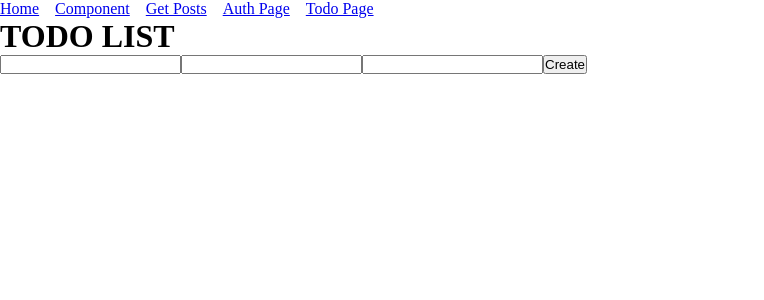
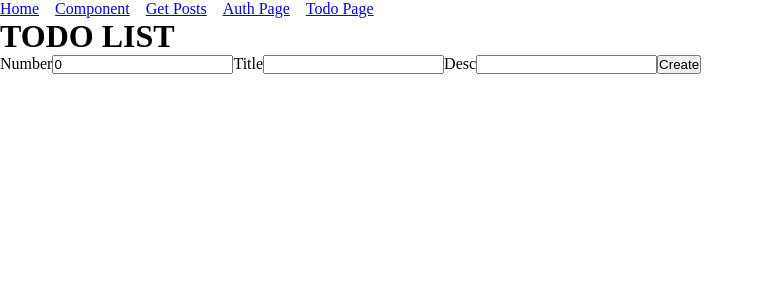
Before and after one commit to FarNys/Type-TestTools, a React (Create React App) app: page /todo in a window 1280 px wide. Shown: the top 300 px of the page, without its empty margins (0-764 px from the left). Built offline with nearby package versions, Linux system fonts and the light colour scheme.

Commit message:
+create button tailwind +create store.ts +todoList with rtk

```diff
--- a/package.json
+++ b/package.json
@@ -3,6 +3,7 @@
   "version": "0.1.0",
   "private": true,
   "dependencies": {
+    "@reduxjs/toolkit": "^1.9.1",
     "@testing-library/jest-dom": "^5.16.5",
     "@testing-library/react": "^13.4.0",
     "@testing-library/user-event": "^13.5.0",
@@ -14,9 +15,12 @@
     "cypress": "^11.2.0",
     "react": "^18.2.0",
     "react-dom": "^18.2.0",
+    "react-redux": "^8.0.5",
     "react-router": "^6.4.3",
     "react-router-dom": "^6.4.3",
     "react-scripts": "5.0.1",
+    "redux-logger": "^3.0.6",
+    "redux-typescript": "^1.2.1",
     "sass": "^1.56.1",
     "typescript": "^4.8.4",
     "web-vitals": "^2.1.4"
--- a/src/App.tsx
+++ b/src/App.tsx
@@ -1,10 +1,26 @@
 import React, { useState } from "react";
 import { Link } from "react-router-dom";
+
+export interface ButtonProps extends React.ComponentPropsWithoutRef<"button"> {
+  title?: string;
+  variant?: "sm" | "md";
+}
+
+const ButtonHTML = (props: ButtonProps) => {
+  const ButtonSize = {
+    sm: "px-2 py-1",
+    md: "px-4 py-2",
+  };
+  const { title, variant = "sm", ...rest } = props;
+  return <button {...rest} className={ButtonSize[variant]} />;
+};
+
 function App() {
   return (
     <div className="App" data-testid="app">
       <h1>h1 ALL</h1>
       <p>This Is Home</p>
+      <ButtonHTML variant="md">HTmL</ButtonHTML>
     </div>
   );
 }
--- /dev/null
+++ b/src/Components/Actions/Input.tsx
@@ -0,0 +1,20 @@
+import React from "react";
+
+interface InputProps
+  extends React.DetailedHTMLProps<
+      React.InputHTMLAttributes<HTMLInputElement>,
+      HTMLInputElement
+    >,
+    React.AriaAttributes {}
+
+const Input: React.FC<InputProps> = ({ className, ...rest }) => {
+  return (
+    <input
+      {...rest}
+      className={`px-4 py-2 mx-1 border focus:border-violet-600 focus:outline-none ${className}`}
+      {...rest}
+    />
+  );
+};
+
+export default Input;
--- a/src/Components/Button.tsx
+++ b/src/Components/Button.tsx
@@ -9,7 +9,11 @@ const Button: React.FC<ButtonProps> = (props) => {
   const { title, children, ...rest } = props;
 
   return (
-    <button data-testid="button" className="btn-class" {...rest}>
+    <button
+      data-testid="button"
+      className="mx-2 py-2 px-4 bg-slate-600 text-yellow-300 hover:bg-slate-700 active:bg-slate-800"
+      {...rest}
+    >
       {title}
       {children}
     </button>
--- a/src/Pages/TodoPage/TodoPage.tsx
+++ b/src/Pages/TodoPage/TodoPage.tsx
@@ -1,28 +1,41 @@
 import React, { useState } from "react";
+import { useDispatch, useSelector } from "react-redux";
+import Input from "../../Components/Actions/Input";
 import Button from "../../Components/Button";
 import SingleTodo from "./Components/SingleTodo";
 import { ErrorType, TodoType } from "./TodoTypes";
+import { RootState } from "../../store/store";
+import { addTodo, changeValueHandler } from "../../store/slices/todoSlice";
 
 const TodoPage = () => {
-  const [todo, settodo] = useState<TodoType>({
-    id: "",
-    title: "",
-    desc: "",
-  });
+  const dispatch = useDispatch();
+  const singleTodo = useSelector(
+    (state: RootState) => state.todosSlice.singleTodo
+  );
+  const todoLists = useSelector(
+    (state: RootState) => state.todosSlice.todoLists
+  );
+  console.log(todoLists);
+
   const [error, seterror] = useState<ErrorType>({
     state: false,
     msg: "",
   });
-  const [todoList, settodoList] = useState<TodoType[]>([]);
 
   const formDataHandler = (e: React.ChangeEvent<HTMLInputElement>) => {
     e.preventDefault();
-    settodo({ ...todo, [e.target.name]: e.target.value });
+    // settodo({ ...todo, [e.target.name]: e.target.value });
+    dispatch(
+      changeValueHandler({
+        name: e.target.name,
+        value: e.target.value.toString(),
+      })
+    );
   };
 
   const addTodoHandler = (e: React.FormEvent<HTMLButtonElement>) => {
     e.preventDefault();
-    if (!todo.id || !todo.title || !todo.desc) {
+    if (!singleTodo.id || !singleTodo.title || !singleTodo.desc) {
       seterror({
         state: true,
         msg: "Fill All Fields",
@@ -31,12 +44,13 @@ const TodoPage = () => {
         seterror({ state: false, msg: "" });
       }, 1500);
     } else {
-      settodoList([...todoList, todo]);
-      settodo({
-        id: "",
-        title: "",
-        desc: "",
-      });
+      dispatch(addTodo({ todo: singleTodo }));
+      // settodoList([...todoList, todo]);
+      // settodo({
+      //   id: "",
+      //   title: "",
+      //   desc: "",
+      // });
     }
   };
 
@@ -44,28 +58,31 @@ const TodoPage = () => {
     <div>
       <h1>TODO LIST</h1>
       <form>
-        <input
+        <label>Number</label>
+        <Input
           type="number"
-          value={todo.id}
+          value={singleTodo.id}
           name="id"
           onChange={formDataHandler}
         />
-        <input
+        <label>Title</label>
+        <Input
           type="text"
-          value={todo.title}
+          value={singleTodo.title}
           name="title"
           onChange={formDataHandler}
         />
-        <input
+        <label>Desc</label>
+        <Input
           type="text"
-          value={todo.desc}
+          value={singleTodo.desc}
           name="desc"
           onChange={formDataHandler}
         />
         <Button title="Create" type="submit" onClick={addTodoHandler} />
       </form>
       <div>
-        {todoList.map((el: TodoType, index) => (
+        {todoLists.map((el: TodoType, index) => (
           <SingleTodo el={el} key={`todo-${index}`} />
         ))}
       </div>
--- a/src/index.jsx
+++ b/src/index.jsx
@@ -11,10 +11,14 @@ import {
   Link,
 } from "react-router-dom";
 import routerList from "./Routes/routerList";
+import { Provider } from "react-redux";
+import store from "./store/store";
 const root = ReactDOM.createRoot(document.getElementById("root"));
 root.render(
   <React.StrictMode>
-    <RouterProvider router={routerList} />
+    <Provider store={store}>
+      <RouterProvider router={routerList} />
+    </Provider>
   </React.StrictMode>
 );
 
--- /dev/null
+++ b/src/store/rootReducer.ts
@@ -0,0 +1,9 @@
+import { combineReducers } from "@reduxjs/toolkit";
+import todosSlice from "./slices/todoSlice";
+const rootReducer = combineReducers({
+  todosSlice,
+});
+
+// export type RootState = ReturnType;
+
+export default rootReducer;
--- /dev/null
+++ b/src/store/slices/todoSlice.ts
@@ -0,0 +1,53 @@
+import { createSlice, PayloadAction } from "@reduxjs/toolkit";
+
+//ALL TYPE DEFINITION
+type TodoType = {
+  id: number;
+  title: string;
+  desc: string;
+};
+
+type initialType = {
+  singleTodo: TodoType;
+  todoLists: TodoType[];
+};
+
+type Result = {
+  name: string | number;
+  value: string | number;
+};
+
+const initialState: initialType = {
+  singleTodo: {
+    id: 0,
+    title: "",
+    desc: "",
+  },
+  todoLists: [],
+};
+// TYPE END
+
+const todosSlice = createSlice({
+  // A name, used in action types:
+  name: "todos",
+  // The initial state:
+  initialState,
+  // An object of "case reducers".
+  // Key names will be used to generate actions:
+  reducers: {
+    changeValueHandler: (state: any, action: PayloadAction<Result>) => {
+      state.singleTodo[action.payload.name] = action.payload.value;
+    },
+    addTodo: (state, action) => {
+      state.todoLists.push(action.payload.todo);
+      state.singleTodo = {
+        id: 0,
+        title: "",
+        desc: "",
+      };
+    },
+  },
+});
+
+export const { changeValueHandler, addTodo } = todosSlice.actions;
+export default todosSlice.reducer;
--- /dev/null
+++ b/src/store/store.ts
@@ -0,0 +1,20 @@
+import { configureStore, getDefaultMiddleware } from "@reduxjs/toolkit";
+
+// import logger from "redux-logger";
+// @ts-ignore
+import rootReducer from "./rootReducer";
+const middleware = [...getDefaultMiddleware()];
+
+const store = configureStore({
+  reducer: rootReducer,
+  // highlight-start
+  middleware,
+});
+
+export type AppDispatch = typeof store.dispatch;
+export type RootState = ReturnType<typeof store.getState>;
+
+// export const useAppDispatch = () => useDispatch();
+// export type AppThunk = ThunkAction<void, RootState, unknown, Action>;
+
+export default store;
```
Also changed, not shown: 1 other file (tests, documents, lock files or other folders).
